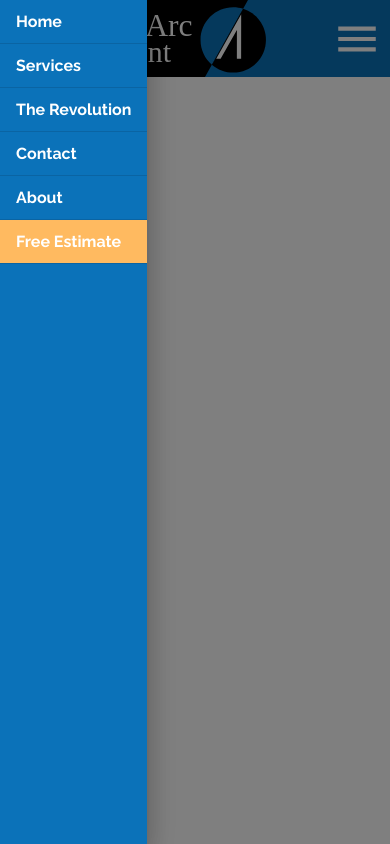
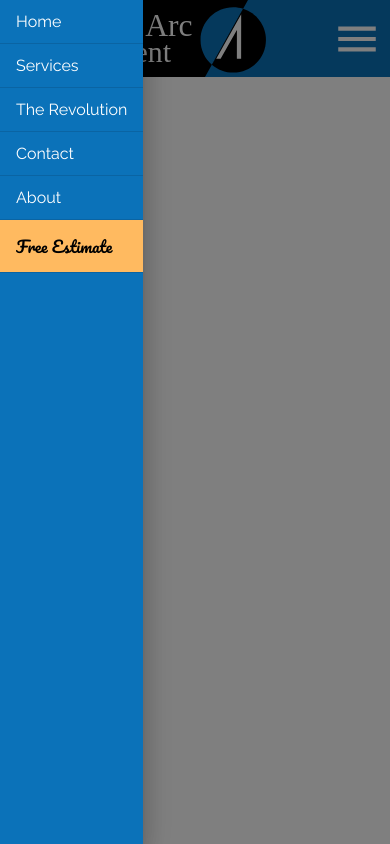
Before and after one commit to monello/hifi-material-ui, a React (Create React App) app: page / in a window 390 px wide. Both pictures are taken after a click on the button 357 px from the left and 38 px from the top of the page. Built offline with nearby package versions, Linux system fonts and the light colour scheme.

Commit message:
Applied some additiona Custom Styling to the Estimate Item in the drawer

```diff
--- a/src/components/ui/Header.jsx
+++ b/src/components/ui/Header.jsx
@@ -32,9 +32,13 @@ const useStyles = makeStyles({
   drawerItem: {
     ...theme.typography.tab,
     color: "white",
+    fontWeight: "400 !important",
   },
   drawerItemEstimate: {
     backgroundColor: theme.palette.common.orange + " !important",
+    "&:hover": {
+      backgroundColor: "transparent !important",
+    },
   },
   drawerIconContainer: {
     marginLeft: "auto !important",
@@ -369,7 +373,17 @@ const Header = (props) => {
             to="/estimate"
             className={classes.drawerItemEstimate}
           >
-            <ListItemText className={classes.drawerItem} disableTypography>
+            <ListItemText
+              className={classes.drawerItem}
+              sx={{
+                ...theme.typography.estimate,
+                color: theme.palette.common.black,
+                "&:hover": {
+                  color: theme.palette.common.white + " !important",
+                },
+              }}
+              disableTypography
+            >
               Free Estimate
             </ListItemText>
           </ListItem>
```
